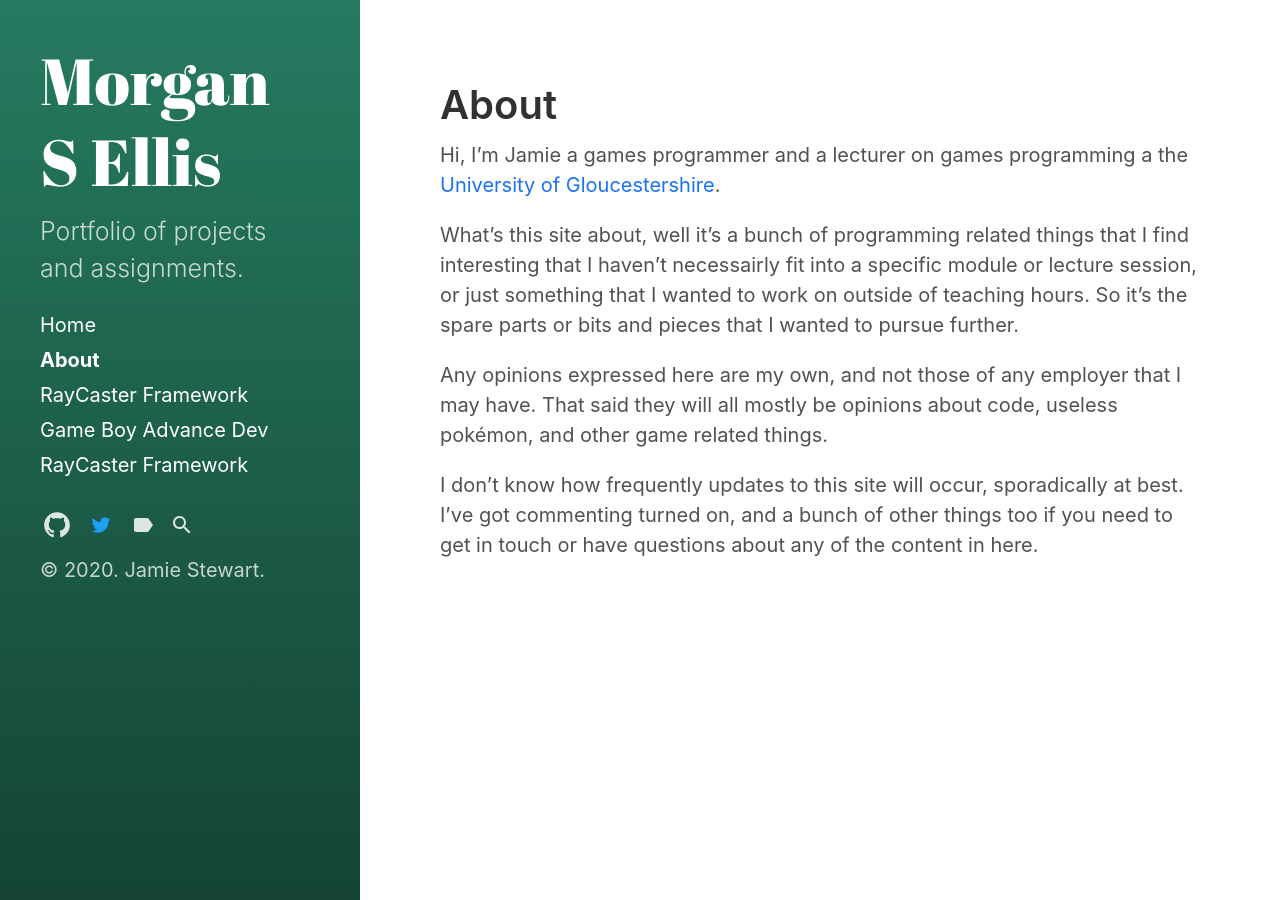
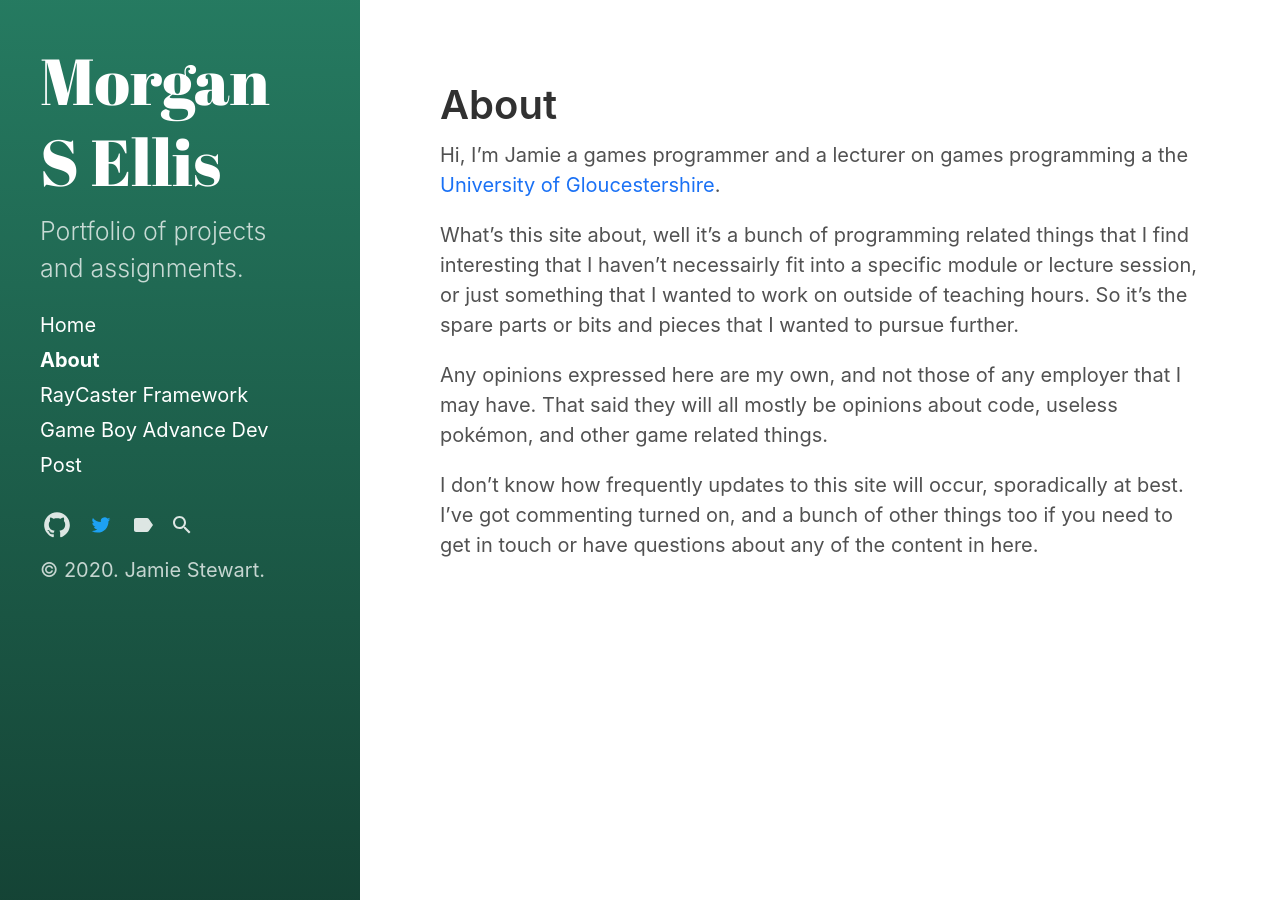
Before and after one commit to morgansellis/MorganSEllis.github.io, a Jekyll site: the page built from about.md, in a window 1280 px wide. Built offline with Jekyll 4.4.1, drawn with Linux system fonts in a browser that asks for light colours.

Commit message:
Update Post.md

```diff
--- a/category/Post.md
+++ b/category/Post.md
@@ -1,6 +1,6 @@
 ---
 layout: category
-title: RayCaster Framework
+title: Post
 category: Post
 ---
 
```
